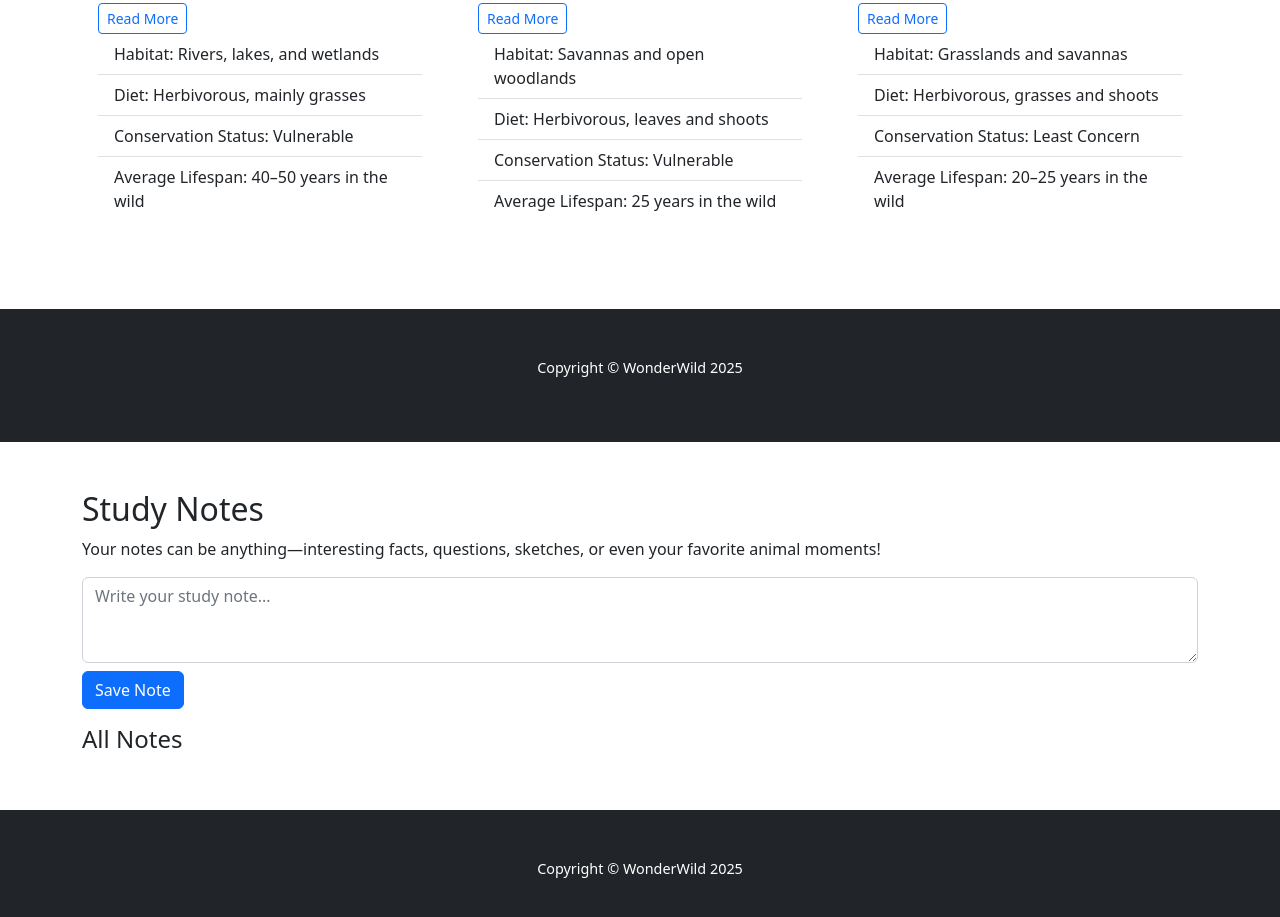
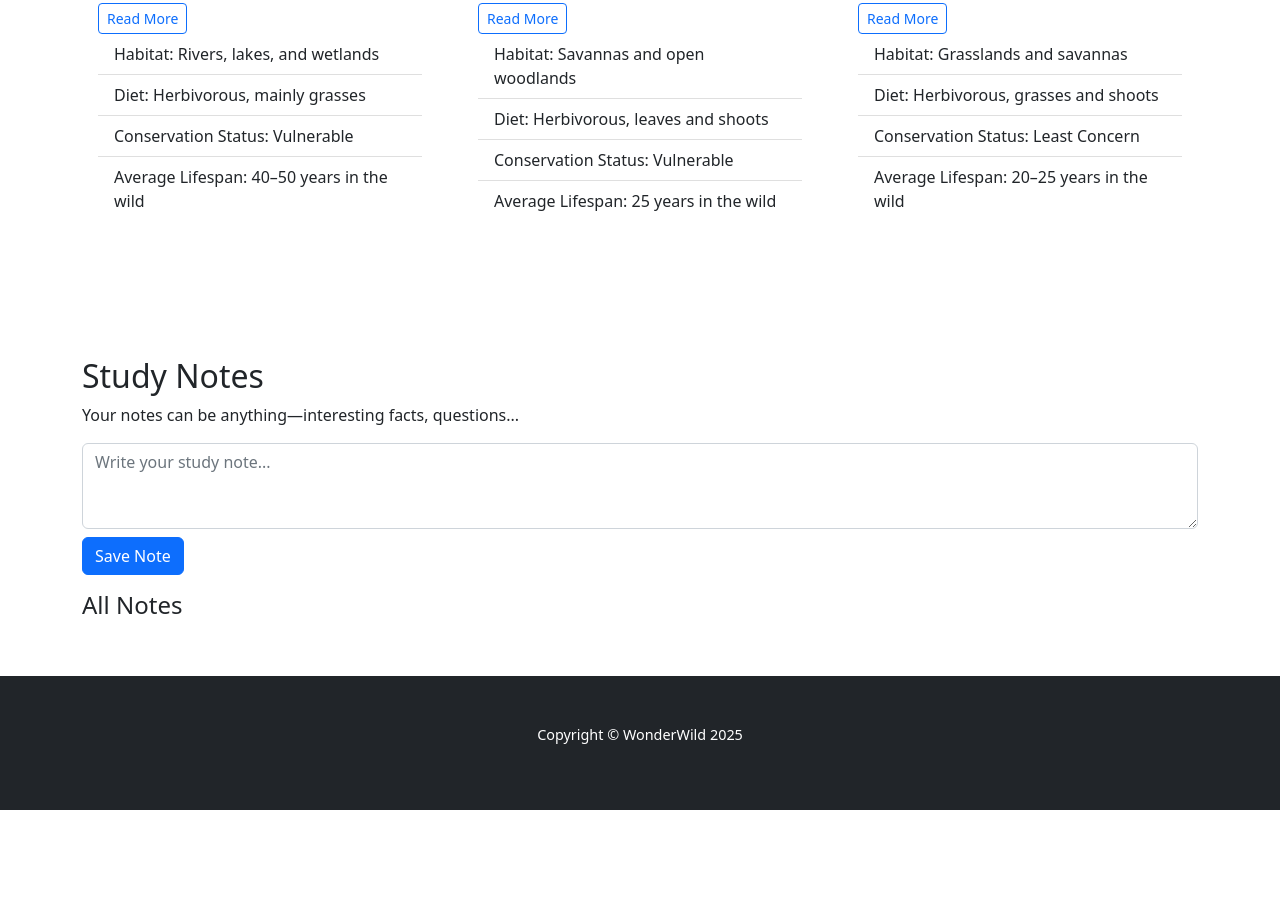
Before and after one commit to CS272-F25/p7, a plain HTML site: page animals/africa.html in a window 1280 px wide. Shown: the part 1474-2391 px from the top of the page. After the commit the page ends 2284 px from the top, so only its background shows below. Drawn offline with nearby package versions, Linux system fonts and the light colour scheme; files whose address does not match are found by name.

Commit message:
some fixed bugs

```diff
--- a/animals/africa.html
+++ b/animals/africa.html
@@ -38,15 +38,11 @@
         <div class="row g-4"></div>
     </section>
 
-    <!-- Footer -->
-    <footer class="py-5 bg-dark text-white text-center">
-        <p>Copyright &copy; WonderWild 2025</p>
-    </footer>
 
     <!-- Comment Section -->
     <section class="container my-5">
         <h2>Study Notes</h2>
-        <p>Your notes can be anything—interesting facts, questions, sketches, or even your favorite animal moments!</p>
+        <p>Your notes can be anything—interesting facts, questions...</p>
 
         <div class="mb-3">
             <textarea id="note-input" class="form-control" rows="3" placeholder="Write your study note..."></textarea>
```
Also changed, not shown: animals/asia.html (+1 -1 lines), animals/north-america.html (+1 -1 lines).
